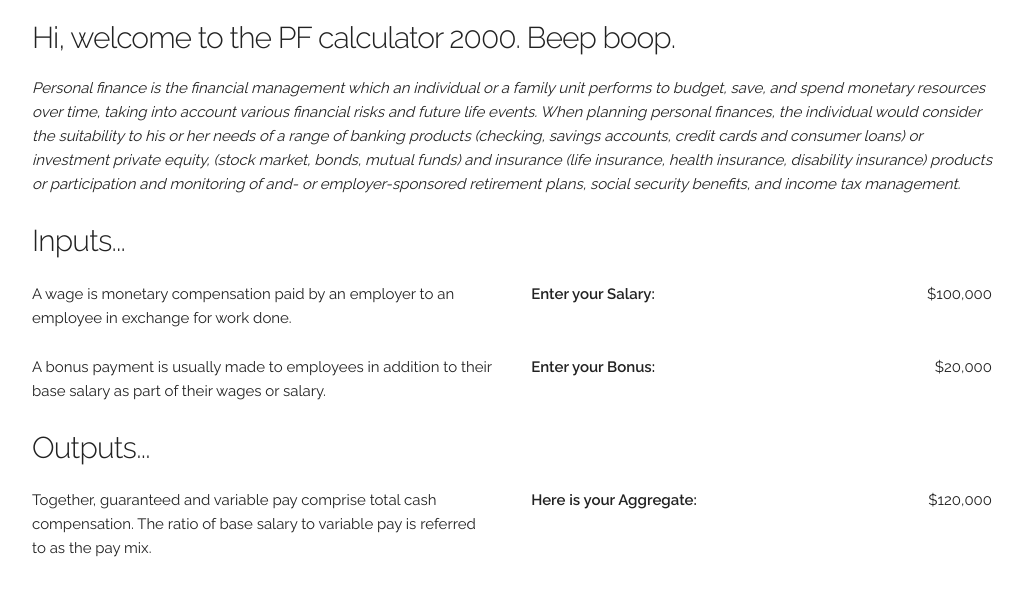
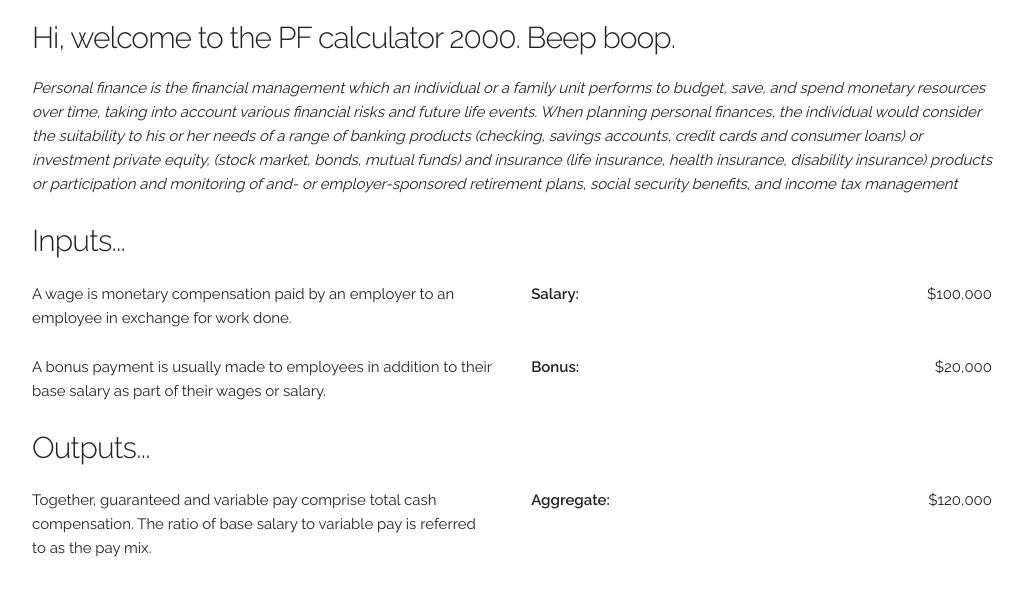
Before and after one commit to mcaputto/react-money, a React (Create React App) app: page / in a window 1280 px wide. Shown: the top 596 px of the page, without its empty margins (128-1151 px from the left). Built offline with nearby package versions, Linux system fonts and the light colour scheme.

Commit message:
Milestone 3. Everything is in a full component. Anonymous functions went away due to need to reuse and pass in arguments (aka props) using this.props.<name>

```diff
--- a/src/App.js
+++ b/src/App.js
@@ -5,94 +5,85 @@ import './normalize.css'
 // import './App.css';
 
 
-const titleMessage =
-    <h1>Hi, welcome to the PF calculator 2000. Beep boop.</h1>
+const title = 'Hi, welcome to the PF calculator 2000. Beep boop.'
+const subtitle = 'Personal finance is the financial management which an individual or a family unit performs to budget, save, and spend monetary resources over time, taking into account various financial risks and future life events. When planning personal finances, the individual would consider the suitability to his or her needs of a range of banking products (checking, savings accounts, credit cards and consumer loans) or investment private equity, (stock market, bonds, mutual funds) and insurance (life insurance, health insurance, disability insurance) products or participation and monitoring of and- or employer-sponsored retirement plans, social security benefits, and income tax management'
+const salary = 'A wage is monetary compensation paid by an employer to an employee in exchange for work done.'
+const bonus = 'A bonus payment is usually made to employees in addition to their base salary as part of their wages or salary.'
+const aggregate = 'Together, guaranteed and variable pay comprise total cash compensation. The ratio of base salary to variable pay is referred to as the pay mix.'
 
-const TitleHeader = () =>
-    <div className="twelve columns">
-        {titleMessage}
-    </div>
+class Header extends Component {
+    render() {
+        return (
+            <div className="twelve columns">
+                <h1>{this.props.phrase}</h1>
+            </div>
+        );
+    }
+}
 
-const titleDescription =
-    <div><p><i>Personal finance is the financial management which an individual or a family unit performs to budget, save, and spend monetary resources over time, taking into account various financial risks and future life events. When planning personal finances, the individual would consider the suitability to his or her needs of a range of banking products (checking, savings accounts, credit cards and consumer loans) or investment private equity, (stock market, bonds, mutual funds) and insurance (life insurance, health insurance, disability insurance) products or participation and monitoring of and- or employer-sponsored retirement plans, social security benefits, and income tax management.</i></p></div>
+class HeaderDescription extends Component {
+    render() {
+        return (
+            <div className="twelve columns">
+                <div><p><i>{this.props.phrase}</i></p></div>
+            </div>
+        );
+    }
+}
 
-const TitleDescription = () =>
-    <div className="twelve columns" style={{textAlign: 'left'}}>
-        {titleDescription}
-    </div>
-
-const Title = () =>
-    <div className="row">
-        <TitleHeader />
-        <TitleDescription />
-    </div>
-
-// -SALARY--------------------------------------------------------------------
-
-const SalaryDescription = () =>
-    <div className="six columns" style={{textAlign: 'left'}}>
-        <p>A wage is monetary compensation paid by an employer to an employee in exchange for work done.</p>
-    </div>
-
-const SalaryInput = () =>
-    <div className="six columns">
-        <div className="row">
-            <Input message='Salary' />
-            <Amount dollars='$100,000' />
-        </div>
-    </div>
-
-// -BONUS---------------------------------------------------------------------
-
-const BonusInput = () =>
-    <div className="six columns">
-        <div className="row">
-            <Input message='Bonus'/>
-            <Amount dollars='$20,000' />
-        </div>
-    </div>
-
-const BonusDescription = () =>
-    <div className="six columns" style={{textAlign: 'left'}}>
-        <p>A bonus payment is usually made to employees in addition to their base salary as part of their wages or salary.</p>
-    </div>
-
-// -AGGREGATE-----------------------------------------------------------------
-
-const AggregateInput = () =>
-    <div className="six columns">
-        <div className="row">
-            <Output message='Aggregate' />
-            <Amount dollars='$120,000' />
-        </div>
-    </div>
-
-const AggregateDescription = () =>
-    <div className="six columns" style={{textAlign: 'left'}}>
-        <p>Together, guaranteed and variable pay comprise total cash compensation. The ratio of base salary to variable pay is referred to as the pay mix.</p>
-    </div>
-
-// -BODY----------------------------------------------------------------------
+class Title extends Component {
+    render() {
+        return (
+            <div className="row">
+                <Header phrase={title} />
+                <HeaderDescription phrase={subtitle}/>
+            </div>
+        )
+    }
+}
 
 const Body = () =>
     <div className="row">
         <h4>Inputs...</h4>
         <div className="row">
-            <InputRow description={<SalaryDescription />} input={<SalaryInput />} />
-            <InputRow description={<BonusDescription />} input={<BonusInput />} />
+            <Row description={<Description text={salary}/>} amount={<Combo message='Salary' dollars='$100,000' />} />
+            <Row description={<Description text={bonus}/>} amount={<Combo message='Bonus' dollars='$20,000' />} />
         </div>
         <h4>Outputs...</h4>
         <div className="row">
-            <InputRow description={<AggregateDescription />} input={<AggregateInput />} />
+            <Row description={<Description text={aggregate} />} amount={<Combo message='Aggregate' dollars='$120,000' />} />
         </div>
     </div>
 
-class InputRow extends Component {
+class Description extends Component {
+    render() {
+        return (
+            <div className="six columns" style={{textAlign: 'left'}}>
+                <p>{this.props.text}</p>
+            </div>
+        )
+    }
+}
+
+class Combo extends Component {
+    render () {
+        return (
+            <div className="six columns">
+                <div className="row">
+                    <Output message={this.props.message} />
+                    <Amount dollars={this.props.dollars} />
+                </div>
+            </div>
+        )
+    }
+}
+
+class Row extends Component {
     render() {
         return (
             <div className="row">
                 {this.props.description}
-                {this.props.input}
+                {this.props.amount}
             </div>
         )
     }
@@ -108,21 +99,12 @@ class Amount extends Component {
     }
 }
 
-class Input extends Component {
-    render() {
-        return (
-            <div className="six columns" style={{textAlign: 'left'}}>
-                <p><strong>Enter your {this.props.message}:</strong></p>
-            </div>
-        )
-    }
-}
 
 class Output extends Component {
     render() {
         return (
             <div className="six columns" style={{textAlign: 'left'}}>
-                <p><strong>Here is your {this.props.message}:</strong></p>
+                <p><strong>{this.props.message}:</strong></p>
             </div>
         )
     }
```
